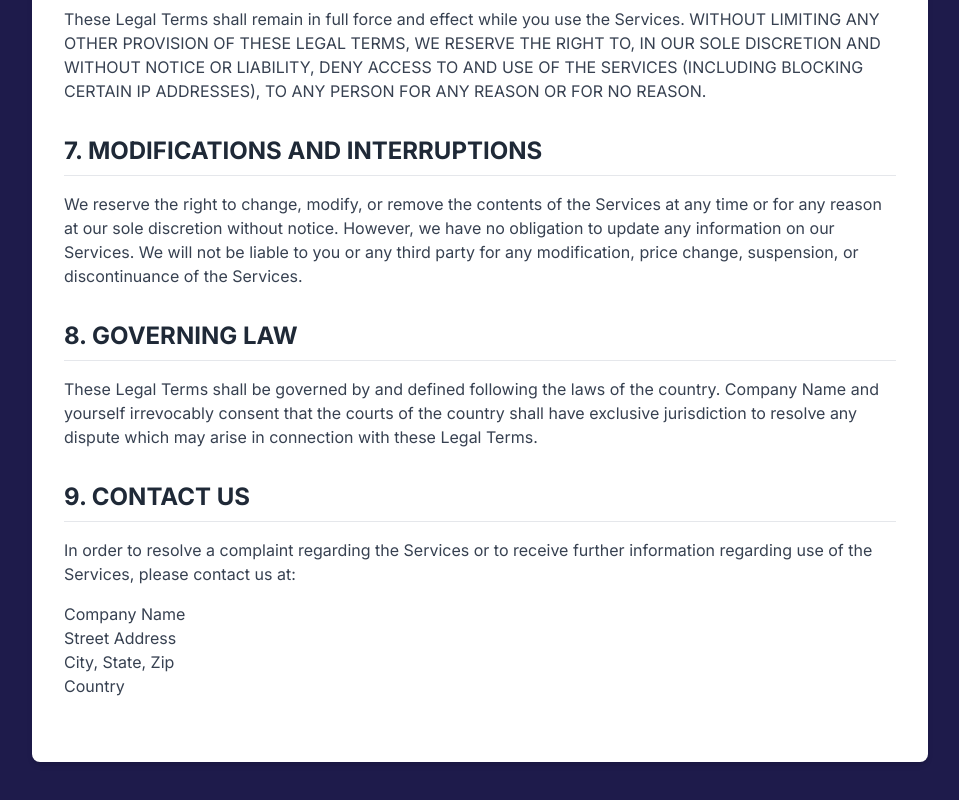
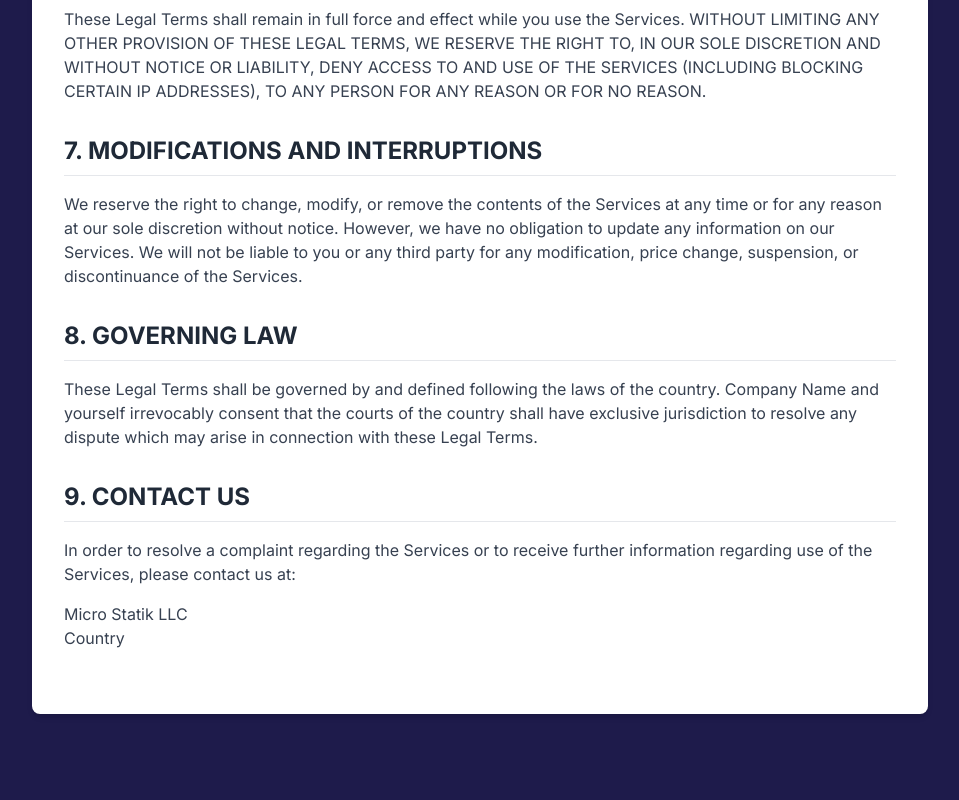
Before and after one commit to Mickey771/al_khaliq_web, a Next.js app: page /terms in a window 1280 px wide. Shown: the part 1227-2027 px from the top of the page, without its empty margins (160-1119 px from the left). After the commit the page ends 1989 px from the top, so only its background shows below. Built offline with nearby package versions, Linux system fonts and the light colour scheme.

Commit message:
fix: Update company name to Micro Statik LLC in Terms of Service section

```diff
--- a/src/app/terms/page.tsx
+++ b/src/app/terms/page.tsx
@@ -89,11 +89,11 @@ const TermsOfService = () => {
                 In order to resolve a complaint regarding the Services or to receive further information regarding use of the Services, please contact us at:
             </p>
             <p className="mb-4 text-gray-700">
-                Company Name
-                <br />
+                 Micro Statik LLC
+                {/* <br />
                 Street Address
                 <br />
-                City, State, Zip
+                City, State, Zip */}
                 <br />
                 Country
             </p>
```
